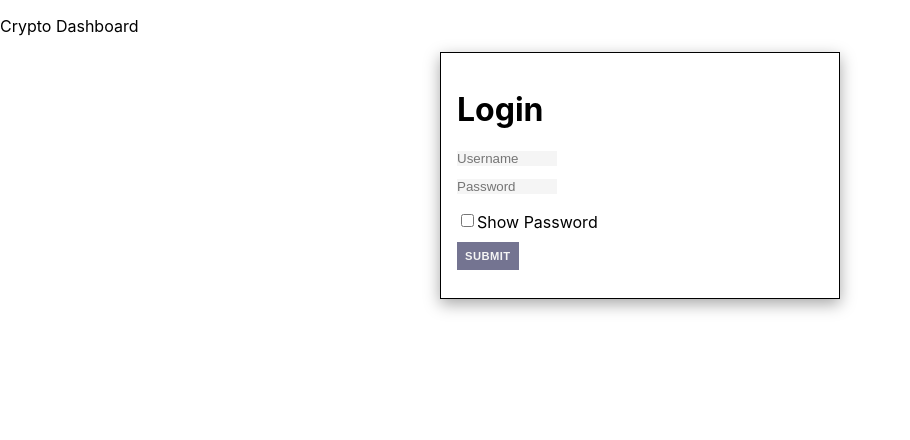
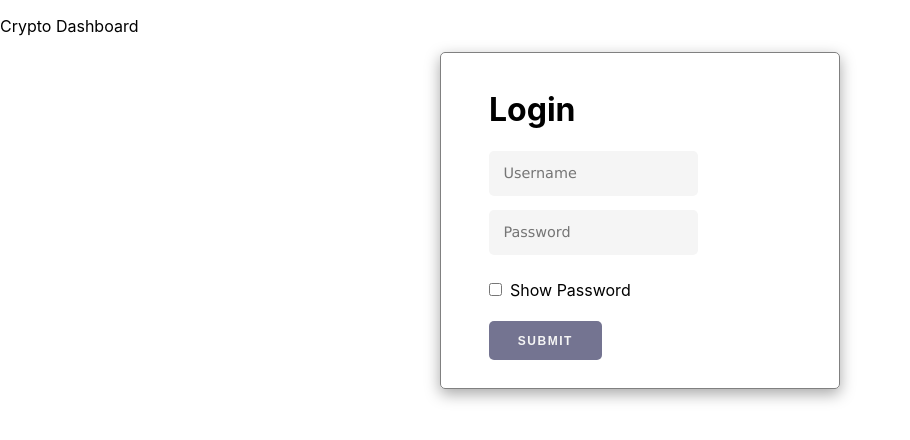
Before and after one commit to davidbriseo/Crypto-Dashboard, a React (Create React App) app: page / in a window 1280 px wide. Shown: the top 440 px of the page, without its empty margins (0-910 px from the left). Built offline with nearby package versions, Linux system fonts and the light colour scheme.

Commit message:
basic authentication works, added style to login page

```diff
--- a/src/LoginPage.js
+++ b/src/LoginPage.js
@@ -1,11 +1,12 @@
 import React from "react"
 import { useNavigate } from "react-router-dom"
 import axios from "axios"
-// const { Buffer } = require('node:buffer');
 
 function LoginPage() {
 
-    const API_URL =  "http://localhost:3000"
+    const API_URL =  "http://localhost:8000"
+
+    const navigate = useNavigate()
 
     const [formData, setFormData] = React.useState({
         userName:"",
@@ -13,7 +14,11 @@ function LoginPage() {
         showPassword: false
     })
 
-    const navigate = useNavigate()
+    const [showError, setShowError] = React.useState(false)
+
+    const showMessage = {
+        display: showError? "block" : "none"
+    }
 
     function handleChange(event) {
         const {name, value, type, checked} = event.target
@@ -25,51 +30,38 @@ function LoginPage() {
         })
     }
 
-    // const getBasicAuthHeader = (username, password) => {
-    //     const credentials = `${username}:${password}`;
-    //     const buf = Buffer.from(credentials)
-    //     const base64Credentials = buf.toString('base64'); // Base64 encoding
-    //     return `Basic ${base64Credentials}`;
-    // }
-
-    const getBasicAuthHeader = (username, password) => {
-        const credentials = `${username}:${password}`;
-        const textEncoder = new TextEncoder()
-        const encodedCredentials = textEncoder.encode(credentials)
-        const base64Credentials = btoa(String.fromCharCode(...encodedCredentials))// Base64 encoding
-        return `Basic ${base64Credentials}`;
+    const fetchData = (user, pass) => {
+        const options = {
+            method: 'GET',
+            url: `${API_URL}/login`,
+            auth: {
+                username: user,
+                password: pass
+            }
         }
 
-
-    const fetchData = async () => {
-        const url = `${API_URL}/home`
-
-        try {
-            const response = await axios.get(url, {
-                auth: {
-                    username: formData.userName,
-                    password: formData.password
-                },
-            });
-
+        axios.request(options).then(function (response) {
+            console.log(response)
             if (response.status === 200) {
+                setShowError(false)
                 navigate("/home")
             } else {
                 alert('Invalid credentials')
             }
-        } catch (error) {
-            console.error('Athentication failed:', error)
+        }).catch(function (error) {
+            console.error(error)
+            if(error.toJSON().status === 401){
+                setShowError(true)
             }
-
+        });
     }
 
     function handleSubmit(event) {
         event.preventDefault()
-        fetchData()
+        console.log(formData)
+        setShowError(false)
+        fetchData(formData.userName, formData.password)
     }
-
-
-
 
     return (
         <div className="login-page">
@@ -90,18 +82,21 @@ function LoginPage() {
                             />
                         <input className="form-input"
                             type={formData.showPassword?"text" : "password"}
-                            //type="password"
                             placeholder="Password"
                             onChange={handleChange}
                             name="password"
                             value={formData.password}
                             />
+                        <span style={showMessage} className="error-message">
+                            Wrong credentials
+                        </span>
                         <input
                             id="showText"
                             type="checkbox"
                             onChange={handleChange}
                             name="showPassword"
                             checked={formData.showPassword}
+                            className="form-checkbox"
                             />
                         <label htmlFor="showText">Show Password</label>
 
--- a/src/index.css
+++ b/src/index.css
@@ -83,6 +83,43 @@ button:hover{
   background-color: coral;
 }
 
+.error-message{
+  color: red;
+  text-transform: uppercase;
+  font-weight: 900;
+  font-size: small;
+  letter-spacing: 1px;
+}
+.container-form{
+  margin: 0 auto;
+  max-width: 250px;
+  text-align: center;
+}
+
+form > *{
+  max-width: 100%;
+  display: block;
+  margin: 1em auto;
+}
+
+.form-checkbox, label {
+  display: inline;
+}
+
+label{
+  padding: .5em;
+}
+
+.form-input {
+  background-color: whitesmoke;
+}
+
+.submit-button{
+  font-size: .7rem;
+  letter-spacing: 1.5px;
+  font-weight: 900;
+}
+
 /*  ~~~~~~~~~~~~~~~~~~ for desktop ~~~~~~~~~~~~~~~~~~~~~~~*/
 
 
@@ -153,14 +190,30 @@ button:hover{
     max-width: 100px;
   }
 
-  .form-input {
-    display: block;
+  .container-form{
+    border: 1px grey solid;
+    max-width: 400px;
+    padding: 1em 3em;
+    box-shadow: rgba(0, 0, 0, 0.35) 0px 5px 15px;
+    text-align: left;
+  }
+
+  .container-form, form > *{
+    border-radius: 5px;
+  }
+
+  .form-input{
     margin: 1em 0;
+    max-width: 15em;
+    padding: 1em;
+    font-family: 'Lucida Sans', 'Lucida Sans Regular', 'Lucida Grande', 'Lucida Sans Unicode', Geneva, Verdana, sans-serif;
+    font-size: .9rem;
   }
 
   .submit-button{
     display: block;
-    padding: .5rem;
+    font-size: .75rem;
+    padding: .8rem 1.8rem;
     margin: 1em 0;
     float: none;
   }
@@ -173,12 +226,4 @@ button:hover{
     max-width: 400px;
     margin: 0 auto;
   }
-
-  .container-form{
-    border: 1px #000 solid;
-    max-width: 400px;
-    padding: 1rem;
-    box-shadow: rgba(0, 0, 0, 0.35) 0px 5px 15px;
-  }
-
 }
```
Also changed, not shown: index.js (+4 -40 lines). Lines whose indentation alone changed are shown as unchanged.
